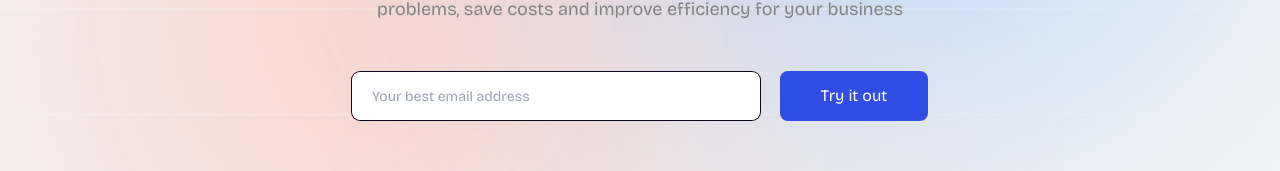
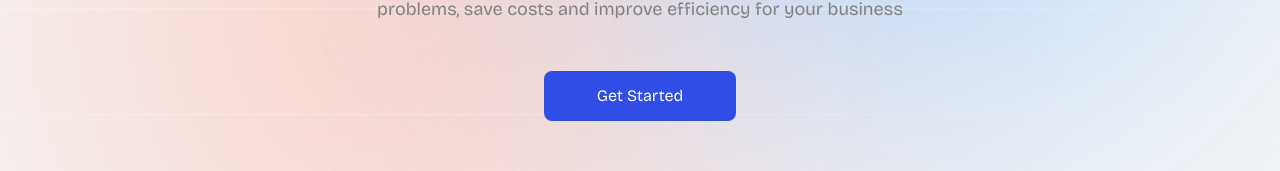
Before and after one commit to Ocolus1/product-designer-in-poland, a React (Vite) app: page / in a window 1280 px wide. Shown: the part 364-535 px from the top of the page. Built offline with nearby package versions, Linux system fonts and the light colour scheme.

Commit message:
made changes

```diff
--- a/src/Hero/HeroSection.jsx
+++ b/src/Hero/HeroSection.jsx
@@ -18,6 +18,14 @@ function HeroSection() {
 			window.removeEventListener('resize', handleResize);
 		};
 	}, []);
+
+	const scrollToForm = () => {
+		const formElement = document.getElementById('myForm');
+		if (formElement) {
+			formElement.scrollIntoView({ behavior: 'smooth' });
+		}
+	};
+
 	return (
 		<div className="hero">
 			<Navbar />
@@ -34,16 +42,12 @@ function HeroSection() {
 						are designed to solve problems, save costs and improve
 						efficiency for your business
 					</p>
-					<div className="input-form max-w-xl mx-auto w-full flex items-center justify-center lg:justify-start gap-x-1 lg:gap-x-5 mt-7">
-						<div className="w-full">
-							<input
-								type="text"
-								placeholder="Your best email address"
-								className="py-2 px-5 lg:py-3 placeholder:text-sm rounded-lg w-full focus:outline-none ring-1 ring-[#0A071B] focus:ring-2 focus:ring-[#0A071B]"
-							/>
-						</div>
-						<button className="bg-[#304EE6] text-white w-1/3 hover:shadow-lg border border-transparent hover:drop-shadow transition duration-200 lg:w-1/3 font-semibold text-xs lg:text-base rounded-lg px-5 py-3">
-							{isDesktop ? 'Try it out' : 'Send'}
+					<div className="input-form max-w-xl mx-auto w-full flex items-center justify-center gap-x-1 lg:gap-x-5 mt-7">
+						<button
+							onClick={scrollToForm}
+							className="bg-[#304EE6] text-white w-1/3 hover:shadow-lg border border-transparent hover:drop-shadow transition duration-200 lg:w-1/3 font-semibold text-xs lg:text-base rounded-lg px-5 py-3"
+						>
+							Get Started
 						</button>
 					</div>
 				</div>
--- a/src/Navbar.jsx
+++ b/src/Navbar.jsx
@@ -1,5 +1,4 @@
-import React, { useState, useEffect } from "react";
-
+import React, { useState, useEffect } from 'react';
 
 function Navbar() {
 	const [isDesktop, setIsDesktop] = useState(window.innerWidth >= 768);
@@ -16,6 +15,13 @@ function Navbar() {
 		};
 	}, []);
 
+	const scrollToForm = () => {
+		const formElement = document.getElementById('myForm');
+		if (formElement) {
+			formElement.scrollIntoView({ behavior: 'smooth' });
+		}
+	};
+
 	return (
 		<div className="navbar-home top-0 py-2 px-5 lg:py-5 w-full bg-transparent lg:relative z-50">
 			<nav className="bg-[#282828] max-w-4xl xl:max-w-5xl mx-auto px-5 py-2.5 lg:border-none rounded-lg">
@@ -31,13 +37,14 @@ function Navbar() {
 					<div className="header-menu items-center gap-x-10">
 						<ul className="flex space-x-10 text-sm font-bold text-white hover:text-white">
 							<li>
-								<a href="mailto:admin@fessburn.com">
-									<button className="text-white">
+								<button
+									className="text-white"
+									onClick={scrollToForm}
+								>
 									{isDesktop
 										? 'Send us a message'
 										: 'Contact'}
 								</button>
-								</a>
 							</li>
 						</ul>
 					</div>
--- a/src/Newletter/Newsletter.jsx
+++ b/src/Newletter/Newsletter.jsx
@@ -22,6 +22,7 @@ function Newsletter() {
 			name: name,
 			email: email,
 			message: message,
+			from: 'product-designer-in-poland',
 		};
 
 		fetch('https://submit-form.com/2KaifsAAB', {
@@ -50,7 +51,10 @@ function Newsletter() {
 	};
 
 	return (
-		<section className="cta__section max-w-4xl mx-auto py-24 px-5 lg:px-0">
+		<section
+			id="myForm"
+			className="cta__section max-w-4xl mx-auto py-24 px-5 lg:px-0"
+		>
 			<div
 				className=" bg-white p-10 rounded-2xl
         mx-auto flex flex-col gap-y-5 justify-center items-center"
```
Lines whose indentation alone changed are shown as unchanged.
